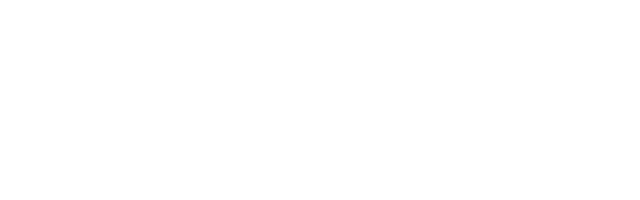
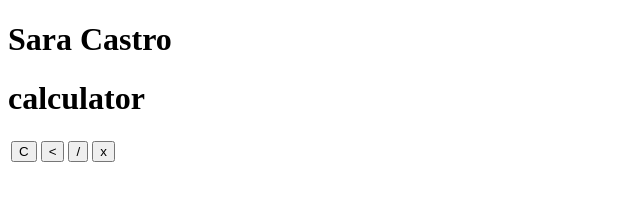
Before and after one commit to Saraemilyy/Calculadora-HTML-JS, a plain HTML site: page index.html in a window 1280 px wide. Shown: the whole page, without its empty margins (0-640 px from the left). Drawn offline with Linux system fonts and the light colour scheme.

Commit message:
Update index.html

```diff
--- a/index.html
+++ b/index.html
@@ -7,6 +7,20 @@
     <title> Calculadora </title>
 </head>
 <body>
-
+     <div class="fundo">
+        <h1>Sara Castro</h1>
+        <div class="calculadora">
+            <h1>calculator</h1>
+            <p id="resultado"></p>
+            <table>
+                <tr>
+                    <td><button>C</button></td>
+                    <td><button><</button></td>
+                    <td><button>/</button></td>
+                    <td><button>x</button></td>
+                </tr>
+            </table>
+        </div>
+    </div>
 </body>
 </html>
```
